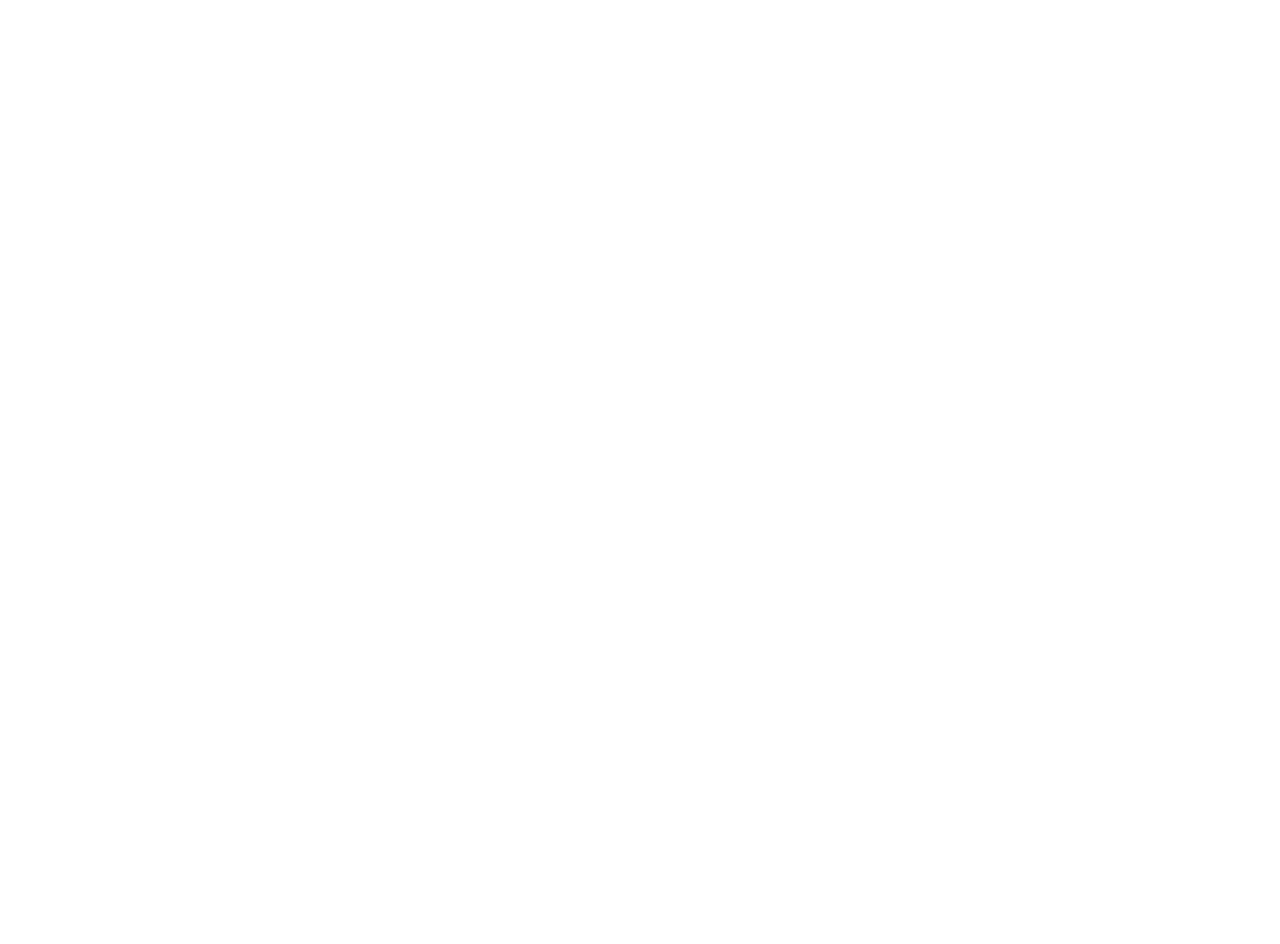
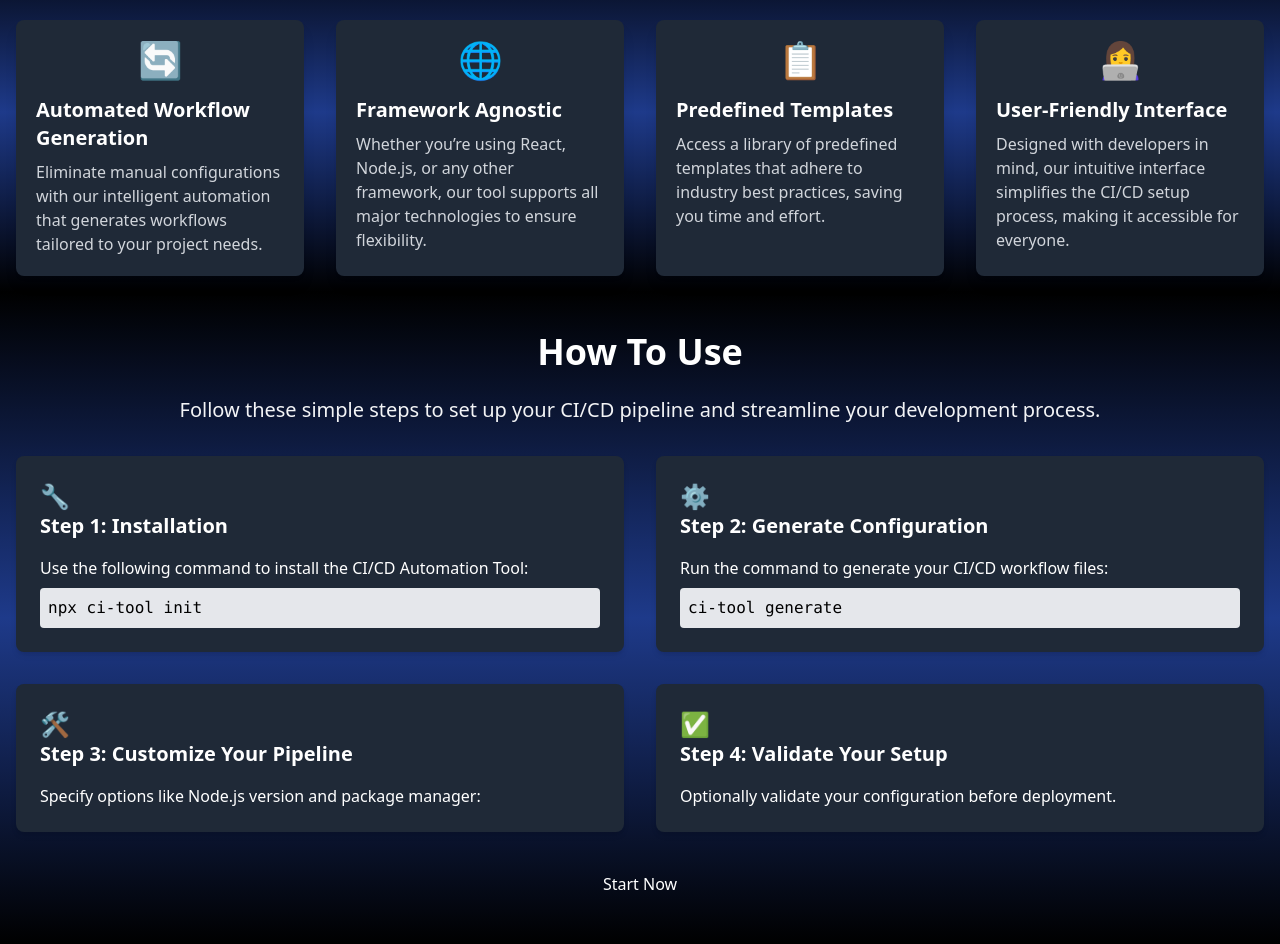
Before and after one commit to Bz14/CI-CD-automation-tool, a React (Vite) app in the folder Web/Webdevelopment/: page / in a window 1280 px wide. Shown: the part 940-1884 px from the top of the page. Before the commit the page ends 872 px from the top, so only its background shows below. Built offline with nearby package versions, Linux system fonts and the light colour scheme.

Commit message:
some fetures added to the web

```diff
--- a/Web/Webdevelopment/src/App.jsx
+++ b/Web/Webdevelopment/src/App.jsx
@@ -1,3 +1,5 @@
+import Features from "./components/features"
+import GettingStarted from "./components/howToUse"
 import Landing from "./components/landing"
 import Navbar from "./components/navbar"
 
@@ -6,11 +8,10 @@ function App() {
 
   return (
     <>
-    <div className="bg-black">
-    <Navbar/>
-    <Landing/>
-    </div>
-
+      <Navbar/>
+      <Landing/>
+      <Features/>
+      <GettingStarted/>
     </>
   )
 }
--- /dev/null
+++ b/Web/Webdevelopment/src/components/features.jsx
@@ -0,0 +1,43 @@
+import React from 'react';
+
+const Features = () => {
+  const features = [
+    {
+      title: 'Automated Workflow Generation',
+      description: 'Eliminate manual configurations with our intelligent automation that generates workflows tailored to your project needs.',
+      icon: '🔄', // Placeholder for an icon
+    },
+    {
+      title: 'Framework Agnostic',
+      description: 'Whether you’re using React, Node.js, or any other framework, our tool supports all major technologies to ensure flexibility.',
+      icon: '🌐', // Placeholder for an icon
+    },
+    {
+      title: 'Predefined Templates',
+      description: 'Access a library of predefined templates that adhere to industry best practices, saving you time and effort.',
+      icon: '📋', // Placeholder for an icon
+    },
+    {
+      title: 'User-Friendly Interface',
+      description: 'Designed with developers in mind, our intuitive interface simplifies the CI/CD setup process, making it accessible for everyone.',
+      icon: '👩‍💻', // Placeholder for an icon
+    },
+  ];
+
+  return (
+    <div className="bg-gradient-to-b from-black via-darkBlue to-black text-white">
+      <h2 className="text-4xl font-bold text-center mb-8">Key Features</h2>
+      <div className="container grid grid-cols-1 md:grid-cols-2 lg:grid-cols-4  justify-center">
+        {features.map((feature, index) => (
+          <div key={index} className="items-center max-w-xs m-4 p-5 bg-gray-800 rounded-lg shadow-lg">
+            <div className="text-4xl text-center mb-4">{feature.icon}</div>
+            <h3 className="items-center text-xl font-semibold mb-2">{feature.title}</h3>
+            <p className="text-gray-300">{feature.description}</p>
+          </div>
+        ))}
+      </div>
+    </div>
+  );
+};
+
+export default Features;
--- a/Web/Webdevelopment/src/components/howToUse.jsx
+++ b/Web/Webdevelopment/src/components/howToUse.jsx
@@ -0,0 +1,86 @@
+import React from 'react';
+import { motion } from 'framer-motion';
+
+const steps = [
+  {
+    title: 'Step 1: Installation',
+    description: 'Use the following command to install the CI/CD Automation Tool:',
+    code: 'npx ci-tool init',
+    icon: '🔧',
+  },
+  {
+    title: 'Step 2: Generate Configuration',
+    description: 'Run the command to generate your CI/CD workflow files:',
+    code: 'ci-tool generate',
+    icon: '⚙️',
+  },
+  {
+    title: 'Step 3: Customize Your Pipeline',
+    description: 'Specify options like Node.js version and package manager:',
+    icon: '🛠️',
+  },
+  {
+    title: 'Step 4: Validate Your Setup',
+    description: 'Optionally validate your configuration before deployment.',
+    icon: '✅',
+  },
+];
+
+const GettingStarted = () => {
+  return (
+    <section className="py-10 bg-gradient-to-b from-black via-darkBlue to-black">
+      <div className="container mx-auto px-4">
+        <motion.h2
+          className="text-4xl font-bold text-center mb-6 text-white"
+          initial={{ opacity: 0, y: -20 }}
+          animate={{ opacity: 1, y: 0 }}
+          transition={{ duration: 0.5 }}
+        >
+          How To Use
+        </motion.h2>
+        <motion.p
+          className="text-center mb-8 text-gray-100 text-xl"
+          initial={{ opacity: 0, y: -20 }}
+          animate={{ opacity: 1, y: 0 }}
+          transition={{ duration: 0.5, delay: 0.2 }}
+        >
+          Follow these simple steps to set up your CI/CD pipeline and streamline your development process.
+        </motion.p>
+        <div className="grid md:grid-cols-2 gap-8">
+          {steps.map((step, index) => (
+            <motion.div
+              key={index}
+              className="bg-gray-800 p-6 rounded-lg shadow-md"
+              initial={{ opacity: 0, y: 20 }}
+              animate={{ opacity: 1, y: 0 }}
+              transition={{ duration: 0.5, delay: index * 0.2 }}
+            >
+              <div className="flex-1 md:flex-2 items-center mb-4">
+                <span className="text-2xl mr-2">{step.icon}</span>
+                <h3 className="text-xl font-semibold text-white">{step.title}</h3>
+              </div>
+              <p className='text-white'>{step.description}</p>
+              {step.code && (
+                <pre className="bg-gray-200 p-2 rounded mt-2">
+                  <code>{step.code}</code>
+                </pre>
+              )}
+            </motion.div>
+          ))}
+        </div>
+        <motion.div
+          className="text-center mt-8"
+          initial={{ opacity: 0, y: 20 }}
+          animate={{ opacity: 1, y: 0 }}
+          transition={{ duration: 0.5, delay: steps.length * 0.2 }}
+        >
+          <button className="bg-blue-500 text-white py-2 px-4 rounded">
+            Start Now
+          </button>
+        </motion.div>
+      </div>
+    </section>
+  );
+};
+
+export default GettingStarted;
--- a/Web/Webdevelopment/src/components/landing.jsx
+++ b/Web/Webdevelopment/src/components/landing.jsx
@@ -13,7 +13,8 @@ const Landing = () => {
   };
 
   return (
-    <div className="flex flex-col justify-center items-center min-h-screen bg-gradient-to-b from-black via-darkBlue to-black text-white text-center p-5">
+    <div className='bg-gradient-to-b from-black via-darkBlue to-black'>
+    <div className="container flex flex-col justify-center items-center min-h-screen bg-gradient-to-b from-black via-darkBlue to-black text-white text-center p-5">
       <motion.h3
         className="text-4xl md:text-7xl font-bold"
         initial="hidden"
@@ -33,6 +34,7 @@ const Landing = () => {
         Transform the way you build and deploy software with our intuitive tool that simplifies CI/CD workflows.
       </motion.p>
     </div>
+    </div>
   );
 };
 
--- a/Web/Webdevelopment/src/components/navbar.jsx
+++ b/Web/Webdevelopment/src/components/navbar.jsx
@@ -10,18 +10,19 @@ const Navbar = () => {
   };
 
   return (
+    <div className='bg-black'>
     <motion.div
-      className="flex justify-between items-center p-5 shadow-lg"
+      className="container flex justify-between items-center p-5 shadow-lg "
       initial="hidden"
       animate="visible"
       variants={navVariants}
       transition={{ duration: 0.5 }}
     >
       <div className="logo">
-        <h1 className="text-2xl font-bold text-white">CI/CD</h1>
+        <h1 className="text-2xl font-bold text-white">Easy CI/CD</h1>
       </div>
       <div className="hidden md:flex nav-components">
-        <ul className="flex list-none p-0 mx-10">
+        <ul className="flex list-none p-0">
           <li className="nav-component mx-4 ">
             <a href="#" className="text-white hover:text-blue-300 transition duration-300 text-xl">Home</a>
           </li>
@@ -63,6 +64,7 @@ const Navbar = () => {
         </div>
       )}
     </motion.div>
+    </div>
   );
 };
 
--- a/Web/Webdevelopment/tailwind.config.js
+++ b/Web/Webdevelopment/tailwind.config.js
@@ -11,6 +11,17 @@ export default {
         blue: '#3B82F6',     // Blue color
         black: '#000000',    // Black color
       },
+      container: {
+        center: true, // Center the container
+        margin: {
+          DEFAULT: '6px', // Default padding
+          sm: '8px',      // Padding for small devices
+          md: '10px',      // Padding for medium devices
+          lg: '12px',      // Padding for large devices
+          xl: '14px',      // Padding for extra large devices
+        },
+      },
+
     },
   },
   plugins: [],
```
